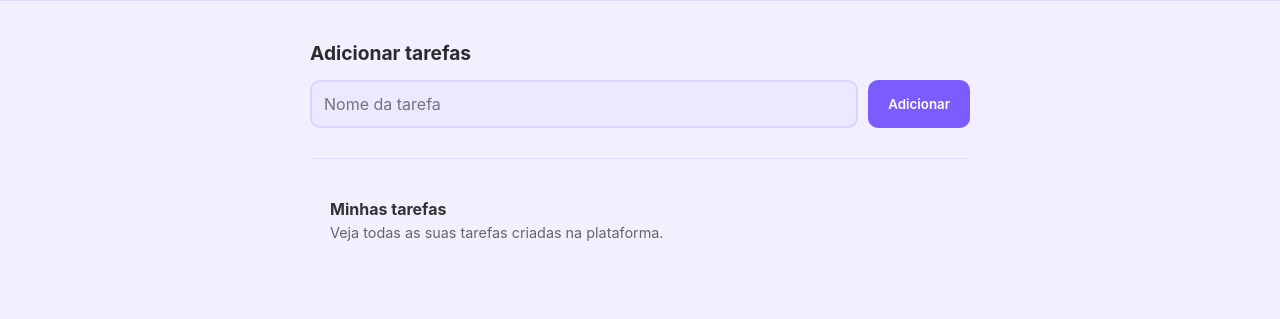
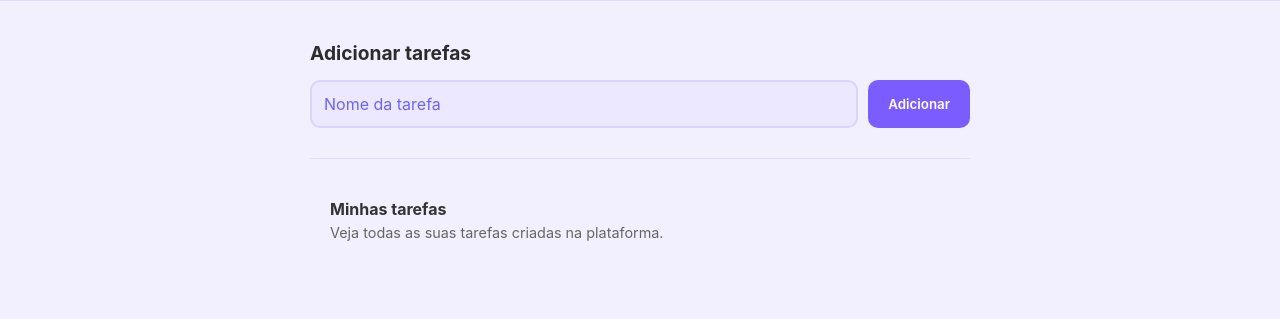
Before and after one commit to soypirez/Projeto-ToDoList, a plain HTML site: page index.html in a window 1280 px wide. Shown: the part 68-387 px from the top of the page. Drawn offline with Linux system fonts and the light colour scheme.

Commit message:
Update style.css

```diff
--- a/style.css
+++ b/style.css
@@ -38,6 +38,10 @@ body {
     width: 100%;
     max-width: 700px;
     padding: 40px 20px;
+}
+
+::placeholder{
+    color:  #7063f0;
 }
 
 .adicioanartarefas h2 {
```
